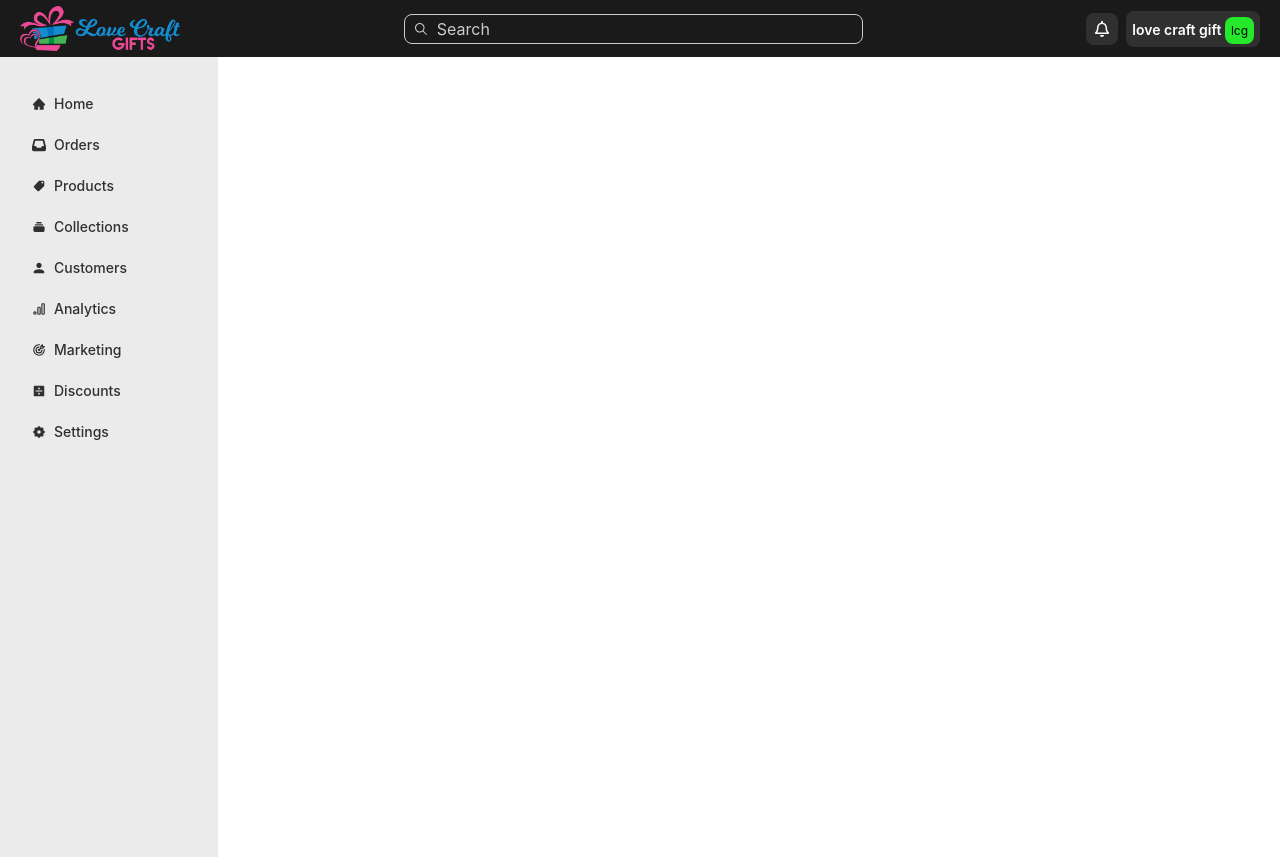
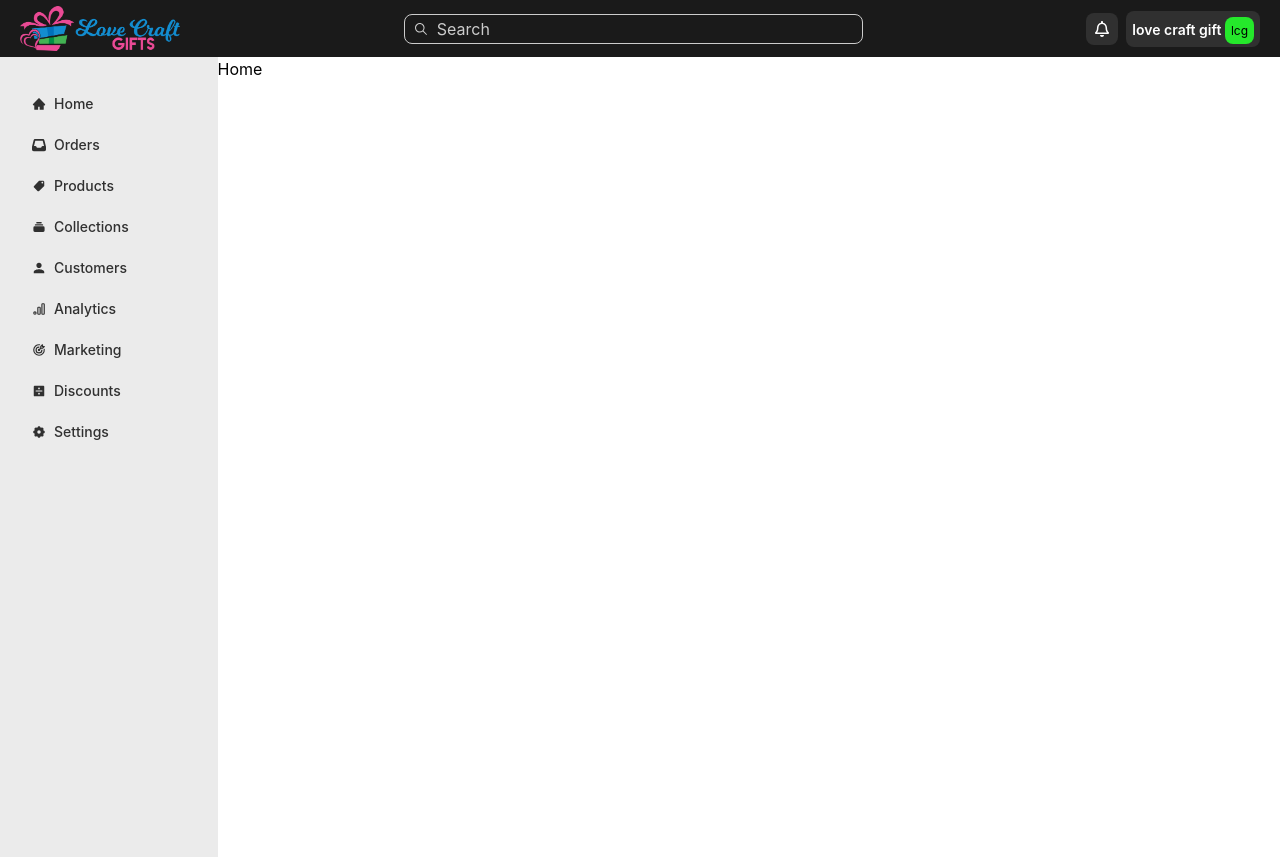
Before and after one commit to sainideepanshu1/lcg-admin-panel, a React (Vite) app: page / in a window 1280 px wide. Built offline with nearby package versions, Linux system fonts and the light colour scheme; the HTML template or start-up script is replaced by a standard one; a web font is replaced by a local one.

Commit message:
Update App.jsx

```diff
--- a/src/App.jsx
+++ b/src/App.jsx
@@ -23,9 +23,10 @@ function App() {
       <div className="flex">
         <Sidebar isSidebarOpen={isSidebarOpen} toggleSidebar={toggleSidebar} />
         <Routes>
+          <Route path="/" element={<>Home</>} />
           <Route path="/duplicate" element={<Dublicate />} />
           <Route path="/products" element={<Products />} />
-          <Route path="/add-product" element={<AddProduct />} />
+          <Route path="/products/add-product" element={<AddProduct />} />
           <Route path="/collections" element={<Collections />} />
           <Route path="/create-collection" element={<CreateCollection />} />
         </Routes>
```
